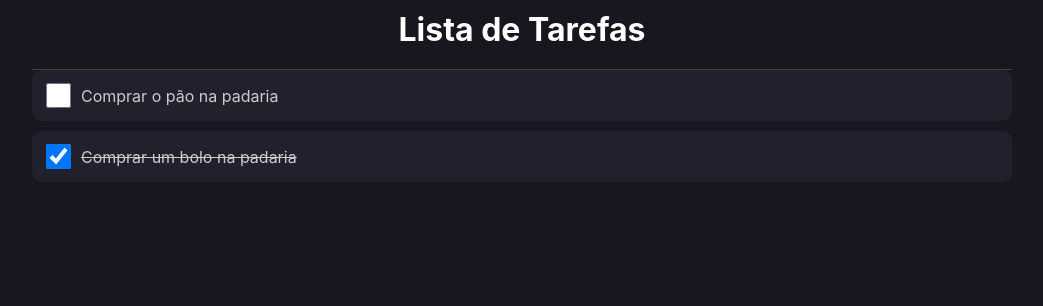
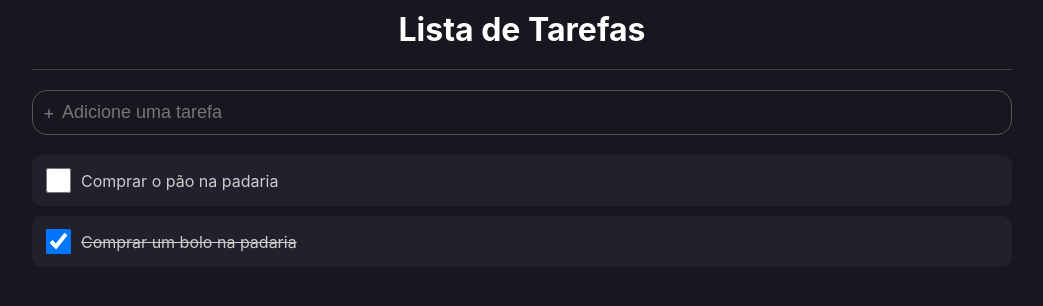
Before and after one commit to gilbertomartinspro/todo, a React (Create React App) app: page / in a window 1280 px wide. Shown: the top 306 px of the page, without its empty margins (118-1161 px from the left). Built offline with nearby package versions, Linux system fonts and the light colour scheme.

Commit message:
Componente AddArea

```diff
--- a/src/App.tsx
+++ b/src/App.tsx
@@ -2,12 +2,23 @@
 import * as C from './App.styles';
 import { Item } from './types/Item';
 import { ListItem } from './components/ListItem';
+import { AddArea } from './components/AddArea';
 
 const App = () => {
   const [list, setList] = useState<Item[]>([
     { id: 1, name: 'Comprar o pão na padaria', done: false },
     { id: 2, name: 'Comprar um bolo na padaria', done: true },
   ]);
+
+  const handleAddTask = (taskName: string) => {
+    let newList = [...list];
+    newList.push({
+      id: list.length + 1,
+      name: taskName,
+      done: false
+    });
+    setList(newList);
+  }
 
   return (
     <C.Container>
@@ -16,7 +27,7 @@
           Lista de Tarefas
         </C.Header>
 
-        {/* {Área de adicionar nova tarefe} */}
+        <AddArea onEnter={handleAddTask} />
 
         {list.map((item, index)=>(
           <ListItem key={index} item={item} />
--- /dev/null
+++ b/src/components/AddArea/index.tsx
@@ -0,0 +1,29 @@
+import { useState, KeyboardEvent } from 'react';
+import * as C from './styles';
+
+type Props = {
+    onEnter: (taskName: string) => void
+}
+
+export const AddArea = ({onEnter}: Props) => {
+    const [inputText, setInputText] = useState('');
+
+    const handleKeyUp = (e: KeyboardEvent) => {
+        if(e.code === 'enter' && inputText !== '') {
+            onEnter(inputText);
+        }
+    }
+
+    return (
+        <C.Container>
+            <div className="image">+</div>
+            <input
+                type="text"
+                placeholder='Adicione uma tarefa'
+                value={inputText}
+                onChange={e=>setInputText(e.target.value)}
+                onKeyUp={handleKeyUp}
+            />
+        </C.Container>
+    );
+}
--- /dev/null
+++ b/src/components/AddArea/styles.ts
@@ -0,0 +1,25 @@
+import styled from "styled-components";
+
+export const Container = styled.div`
+    border: 1px solid #555;
+    border-radius: 15px;
+    padding: 10px;
+    margin: 20px 0;
+    display: flex;
+    align-items: center;
+    justify-content: center;
+
+    .image {
+        margin-right: 5px;
+        font-size: 18px;
+    }
+
+    input {
+        border: 0;
+        background: transparent;
+        outline: 0;
+        color: #fff;
+        font-size: 18px;
+        flex: 1;
+    }
+`;
--- a/src/components/ListItem/index.tsx
+++ b/src/components/ListItem/index.tsx
@@ -1,5 +1,5 @@
 import { useState } from 'react';
-import * as C from './style';
+import * as C from './styles';
 import { Item } from '../../types/Item';
 type Props = {
     item: Item
```
Also changed, not shown: src/components/ListItem/styles.ts (renamed from src/components/ListItem/style.ts).
